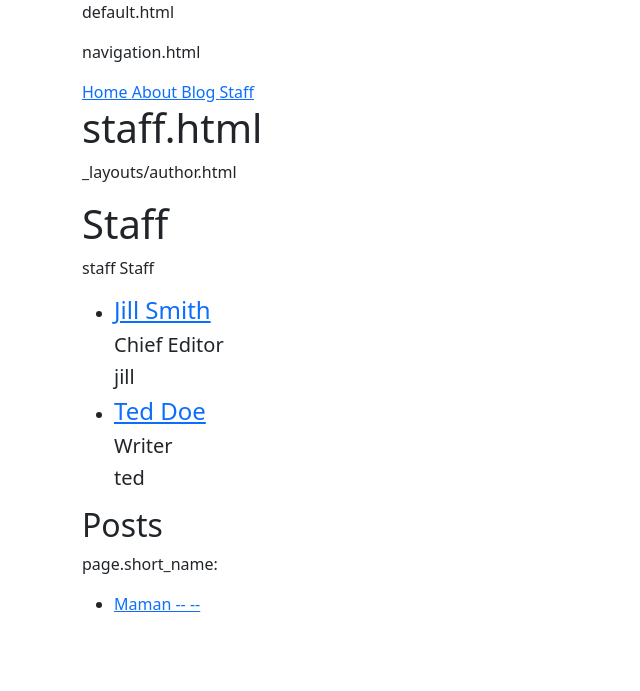
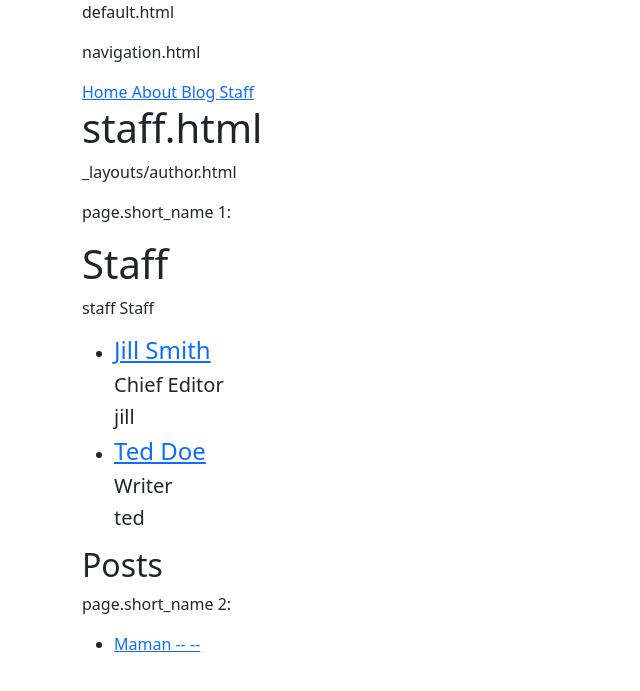
Before and after one commit to awelvor/page4, a Jekyll site: the page built from staff.html, in a window 1280 px wide. Shown: the top 691 px of the page, without its empty margins (0-640 px from the left). Built offline with Jekyll 4.4.1, drawn with Linux system fonts in a browser that asks for light colours.

Commit message:
Add short_name display in author layout

```diff
--- a/_layouts/author.html
+++ b/_layouts/author.html
@@ -4,10 +4,11 @@ layout: default
 <h1>{{ page.name }}</h1>
 <h2>{{ page.position }}</h2>
 <p>_layouts/author.html</p>
+<p>page.short_name 1: {{ page.short_name }}</p>
 {{ content }}
 
 <h2>Posts</h2>
-<p>page.short_name: {{ page.short_name }}</p>
+<p>page.short_name 2: {{ page.short_name }}</p>
 <ul>
   {% assign filtered_posts = site.posts | where: 'author', page.short_name %}
   {% for post in filtered_posts %}
```
